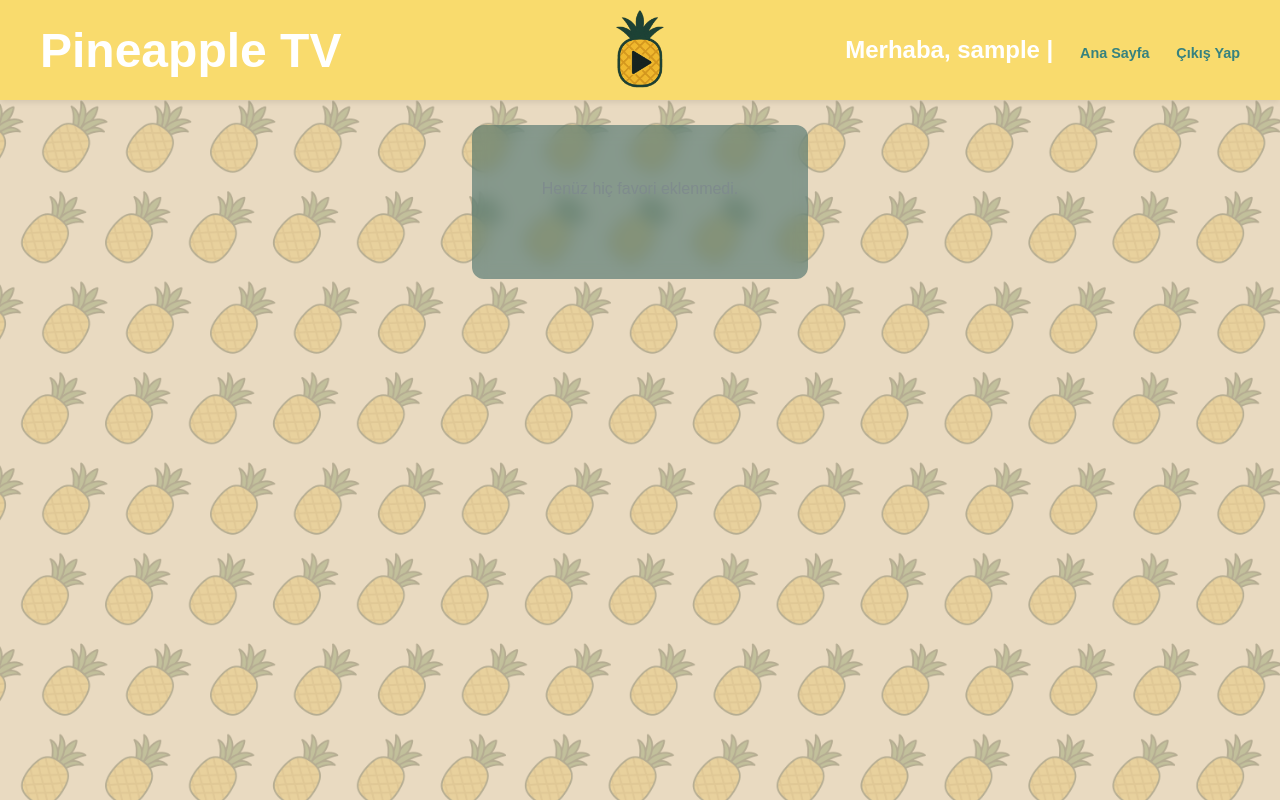
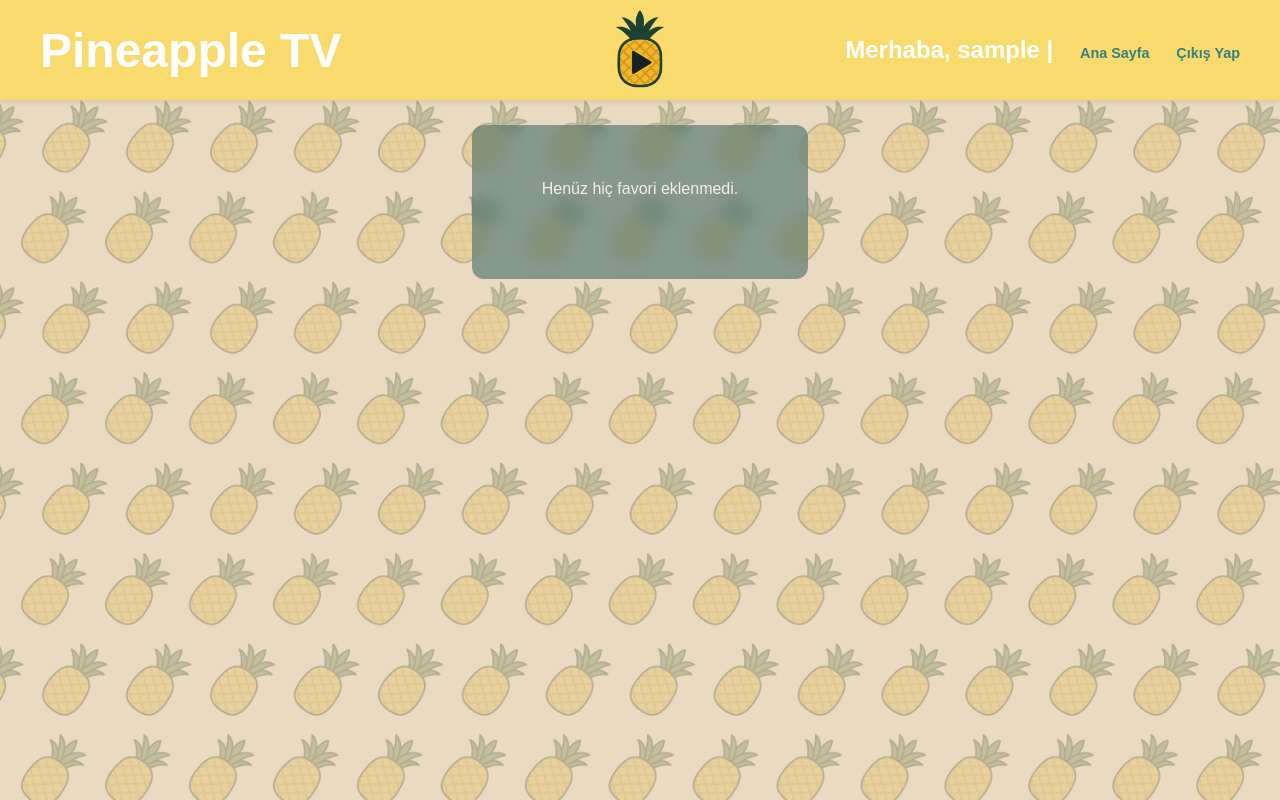
Before and after one commit to pineapple-borek/pineapple_borekTV, a Flask app: page /favorite in a window 1280 px wide. Run offline with Flask 3, Linux system fonts and the light colour scheme; the visitor is signed in with stand-in values (Sample User, id 1); data that the repository does not hold is empty.

Commit message:
favori yok yazisinin texti duzeltildi

```diff
--- a/pineappleTV/static/css/style.css
+++ b/pineappleTV/static/css/style.css
@@ -8,7 +8,7 @@
     /* İkinci renk */
     --background-color: #f5eded;
     /* Arka plan rengi */
-    --text-color: #333333;
+    --text-color: #f5eded;
     /* Yazı rengi */
     --highlight-color: #ccb359;
     /* Vurgulu renk */
@@ -372,6 +372,7 @@ input#search-bar:focus::placeholder {
 
 /* Video Listesi */
 .video-list {
+    color: #f5eded;
     justify-self: center;
     background-color: #25595880;
     backdrop-filter: blur(8px);
@@ -446,7 +447,7 @@ input#search-bar:focus::placeholder {
 
 .no-favorites {
     font-size: 16px;
-    color: #7f8c8d;
+    color: var(--text-color);
     margin-top: 20px;
     text-align: center;
 }
```
